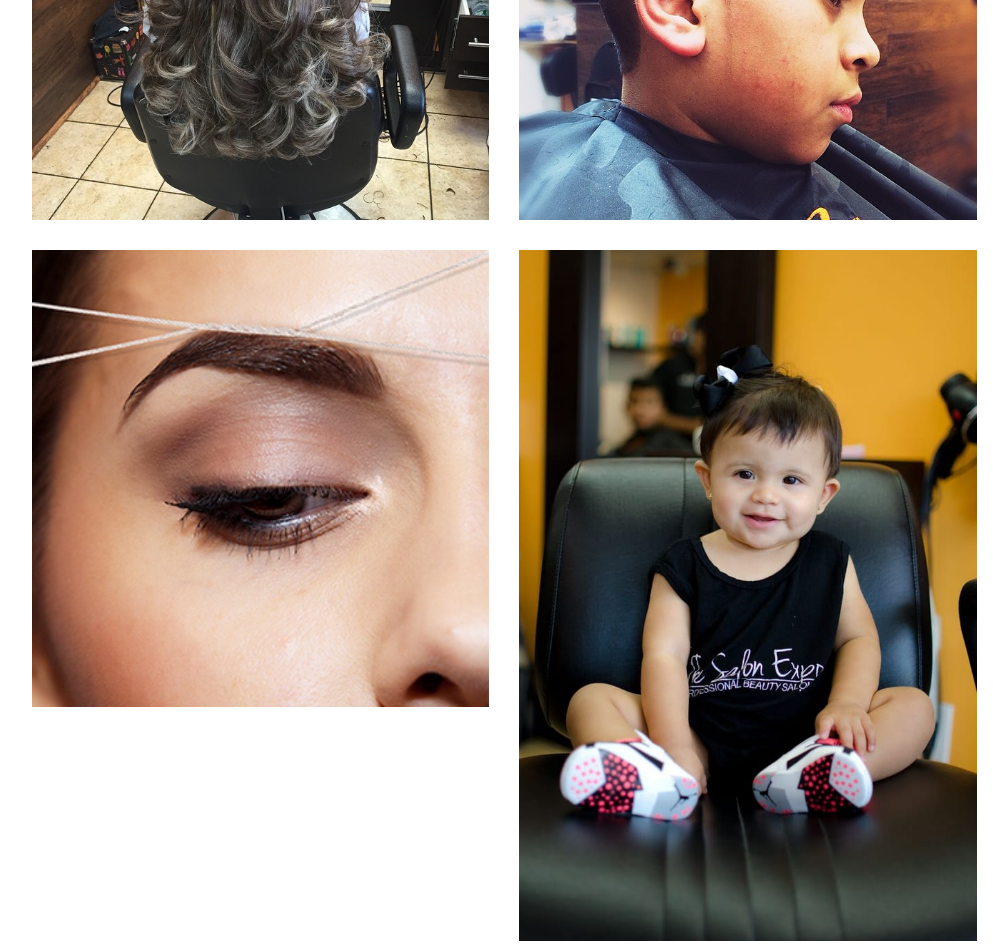
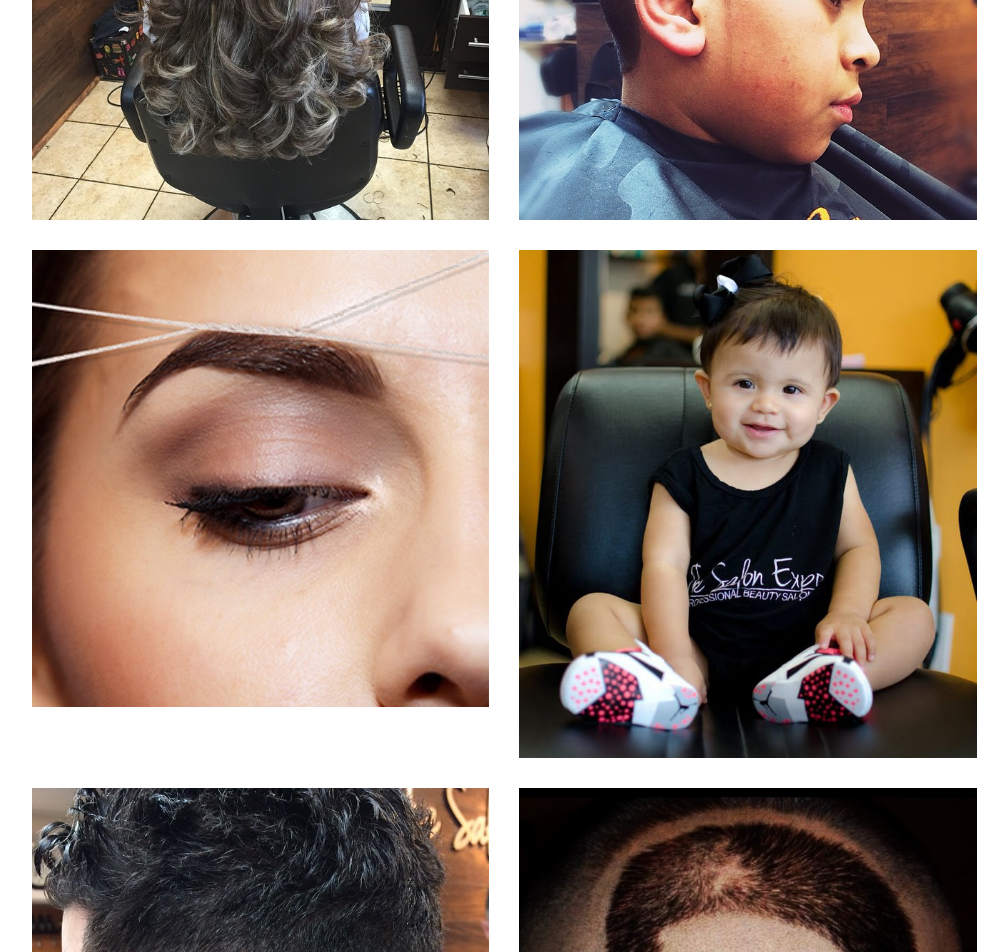
Before and after one commit to thesalonexpo/thesalonexpo.github.io, a Jekyll site: the page built from index.html, in a window 1280 px wide. Shown: the part 2475-3427 px from the top of the page, without its empty margins (136-1144 px from the left). Built offline with Jekyll 4.4.1, drawn with Linux system fonts in a browser that asks for light colours.

Commit message:
Image changes

```diff
--- a/_includes/portfolio.html
+++ b/_includes/portfolio.html
@@ -33,6 +33,27 @@
               </a>
             </div>
           </div>
+          <div class="col-md-6">
+            <div class="portfolio-item">
+              <a href="#">
+                <img class="img-portfolio img-responsive" src="img/portfolio-5.jpg">
+              </a>
+            </div>
+          </div>
+          <div class="col-md-6">
+            <div class="portfolio-item">
+              <a href="#">
+                <img class="img-portfolio img-responsive" src="img/portfolio-6.jpg">
+              </a>
+            </div>
+          </div>
+          <div class="col-md-12">
+            <div class="portfolio-item">
+              <a href="#">
+                <img class="img-portfolio img-responsive" src="img/portfolio-7.jpg">
+              </a>
+            </div>
+          </div>
         </div>
         <!-- /.row (nested) -->
         <a href="#" class="btn btn-dark">View More Items</a>
```
Also changed, not shown: img/portfolio-4.jpg, img/portfolio-5.jpg, img/portfolio-6.jpg, img/portfolio-61.jpg (added), img/portfolio-7.jpg (renamed from img/portfolio-45.jpg).
